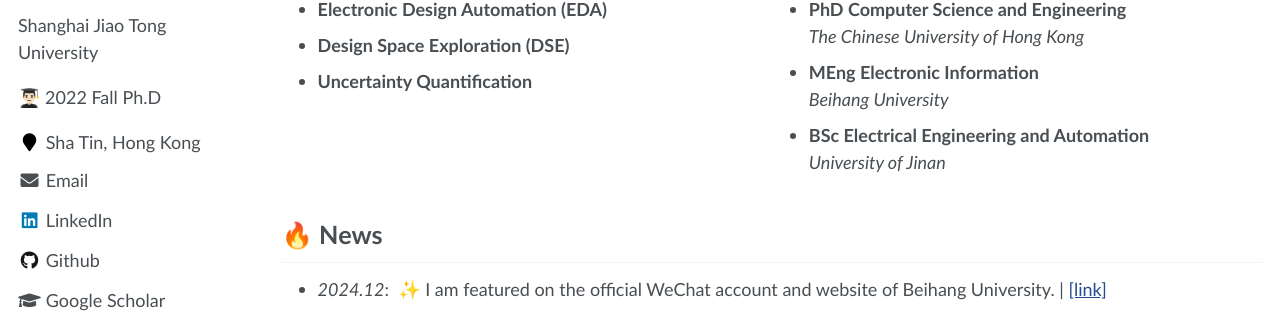
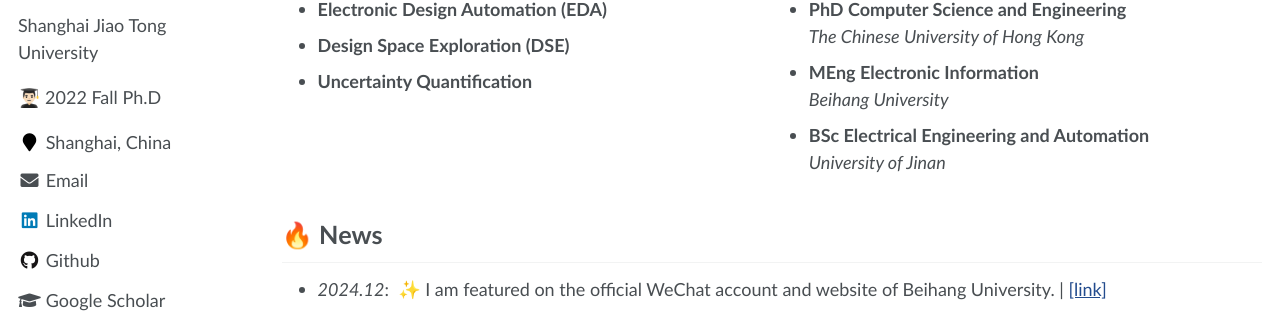
Before and after one commit to ShaoqiangLu/ShaoqangLu.github.io, a Jekyll site: the page built from _pages/about.md, in a window 1280 px wide. Shown: the part 392-706 px from the top of the page. Built offline with Jekyll 4.4.1, drawn with Linux system fonts in a browser that asks for light colours; some web fonts are replaced.

Commit message:
Update _config.yml

```diff
--- a/_config.yml
+++ b/_config.yml
@@ -24,11 +24,11 @@ author:
   name: "<p align='center'>Shaoqiang Lu<br>陆少强</p>"
   avatar           : "images/lsq.jpg"
   bio              : "Shanghai Jiao Tong University"
-  location         : "Sha Tin, Hong Kong"
+  location         : "Shanghai, China"
   employer         :
   pubmed           :
   googlescholar    : "https://scholar.google.com/citations?user=67TW5L8AAAAJ&hl=zh-CN"
-  email            : "yfliu0812@163.com"
+  email            : "lushaoqiang@sjtu.edu.cn"
   researchgate     :  # e.g., "https://www.researchgate.net/profile/yourprofile"
   uri              :
   bitbucket        :
@@ -37,7 +37,7 @@ author:
   flickr           :
   facebook         :
   foursquare       :
-  github           : "https://github.com/yf0812" # e.g., "github username"
+  github           : "https://shaoqianglu.github.io" # e.g., "github username"
   google_plus      :
   keybase          :
   instagram        :
```
